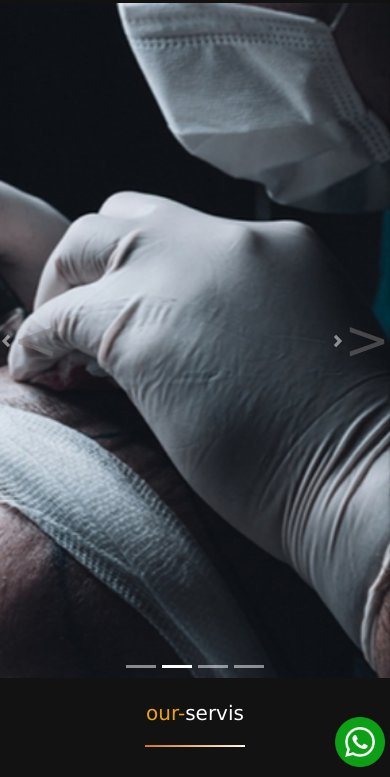
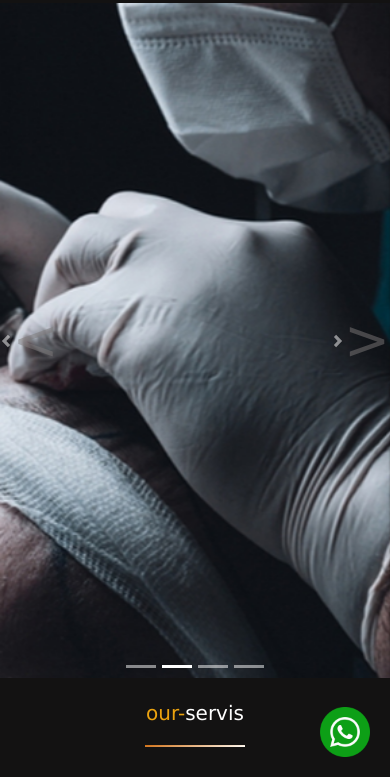
Before and after one commit to aslan12122/hospital-only-mobile, a website: page index.html in a window 390 px wide. Shown: the part 67-844 px from the top of the page. Drawn offline with nearby package versions, Linux system fonts and the light colour scheme.

Commit message:
clean css

```diff
--- a/asets/style/style.css
+++ b/asets/style/style.css
@@ -874,6 +874,14 @@ width: 250px;
     transition: 0.5s;
 
 }
+@media(max-width:500px){
+    .whatsapp{
+        bottom: 20px;
+        right: 20px;
+    }
+
+}
+
 /*  */
 @media(max-width:950px){
 
```
Also changed, not shown: index.html (+1 -0 lines), package.json (added, +12 -0 lines).
